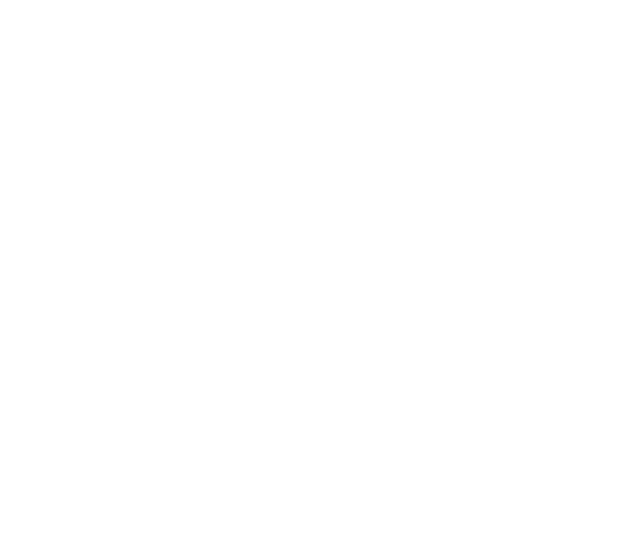
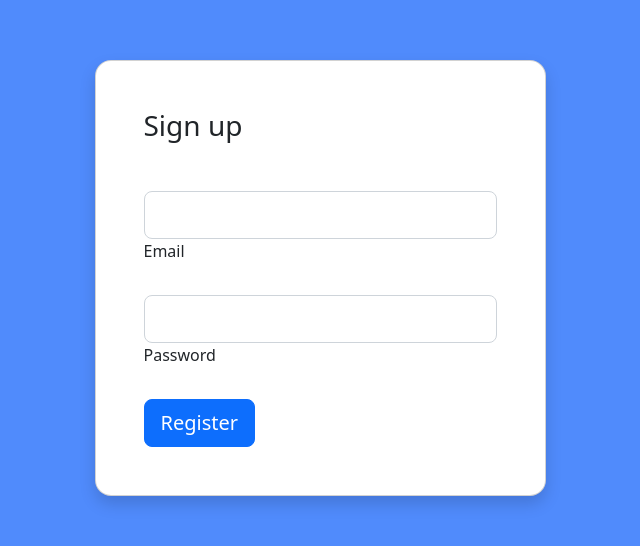
Before and after one commit to real-shut-down-exe/todo_front, an Angular app: page /signup in a window 1280 px wide. Before the commit this address led to /. Shown: the part 122-668 px from the top of the page, without its empty margins (320-960 px from the left). Built offline with nearby package versions, Linux system fonts and the light colour scheme.

Commit message:
eddit login

```diff
--- a/src/app/app-routing.module.ts
+++ b/src/app/app-routing.module.ts
@@ -3,11 +3,13 @@ import { RouterModule, Routes } from '@angular/router';
 import { SigninComponent } from '../app/auth/components/signin/signin.component';
 import { StartPageComponent } from './start-page/start-page.component';
 import { DashboardComponent } from './dashboard/dashboard.component';
+import { SignupComponent } from './auth/components/signup/signup.component';
 
 const routes: Routes = [
   { path: 'signin', component: SigninComponent },
   { path: '', component: StartPageComponent},
   { path: 'dashboard', component: DashboardComponent},
+  { path: 'signup', component: SignupComponent},
 
 ];
 
--- a/src/app/auth/components/signin/signin.component.html
+++ b/src/app/auth/components/signin/signin.component.html
@@ -2,14 +2,14 @@
   <div class="container py-5 h-100">
     <div class="row d-flex justify-content-center align-items-center h-100">
       <div class="col-12 col-md-8 col-lg-6 col-xl-5">
-        <div class="card shadow-2-strong" style="border-radius: 1rem;">
+        <div class="card shadow" style="border-radius: 1rem;">
           <div class="card-body p-5">
             <form [formGroup]="signinForm" (ngSubmit)="loginUser()">
 
               <h3 class="mb-5">Sign in</h3>
 
               <div class="form-outline mb-4">
-                <input type="email" formControlName="email" class="form-control form-control-lg" />
+                <input type="email" formControlName="mail" class="form-control form-control-lg" />
                 <label class="form-label" for="email">Email</label>
               </div>
 
--- a/src/app/auth/components/signin/signin.component.ts
+++ b/src/app/auth/components/signin/signin.component.ts
@@ -10,7 +10,6 @@ import { Router } from '@angular/router';
 })
 export class SigninComponent {
 
-  hide = true;
   signinForm: FormGroup;
 
   constructor(
@@ -19,7 +18,7 @@ export class SigninComponent {
     public router: Router
   ) {
     this.signinForm = this.fb.group({
-      email: ['emre@emre.com'],
+      mail: ['emre.admin.app.com'],
       password: ['123']
     });
   }
--- a/src/app/auth/components/signup/signup.component.html
+++ b/src/app/auth/components/signup/signup.component.html
@@ -1 +1,29 @@
-<p>signup works!</p>
+<section class="vh-100" style="background-color: #508bfc;">
+    <div class="container py-5 h-100">
+        <div class="row d-flex justify-content-center align-items-center h-100">
+            <div class="col-12 col-md-8 col-lg-6 col-xl-5">
+                <div class="card shadow" style="border-radius: 1rem;">
+                    <div class="card-body p-5">
+                        <form [formGroup]="signupForm" (ngSubmit)="registerUser()">
+
+                            <h3 class="mb-5">Sign up</h3>
+
+                            <div class="form-outline mb-4">
+                                <input type="email" formControlName="email" class="form-control form-control-lg" />
+                                <label class="form-label" for="email">Email</label>
+                            </div>
+
+                            <div class="form-outline mb-4">
+                                <input type="password" formControlName="password"
+                                    class="form-control form-control-lg" />
+                                <label class="form-label" for="password">Password</label>
+                            </div>
+
+                            <button class="btn btn-primary btn-lg btn-block" type="submit">Register</button>
+                        </form>
+                    </div>
+                </div>
+            </div>
+        </div>
+    </div>
+</section>
--- a/src/app/auth/components/signup/signup.component.ts
+++ b/src/app/auth/components/signup/signup.component.ts
@@ -1,4 +1,7 @@
 import { Component } from '@angular/core';
+import { FormBuilder, FormGroup } from '@angular/forms';
+import { AuthService } from '../../services/auth.service';
+import { Router } from '@angular/router';
 
 @Component({
   selector: 'app-signup',
@@ -6,5 +9,20 @@ import { Component } from '@angular/core';
   styleUrls: ['./signup.component.css']
 })
 export class SignupComponent {
+  signupForm: FormGroup;
 
+  constructor(
+    public fb: FormBuilder,
+    public authService: AuthService,
+    public router: Router
+  ) {
+    this.signupForm = this.fb.group({
+      email: [''],
+      password: ['']
+    });
+  }
+
+  registerUser() {
+    this.authService.signUp(this.signupForm.value);
+  }
 }
--- a/src/app/auth/services/auth.service.ts
+++ b/src/app/auth/services/auth.service.ts
@@ -10,20 +10,18 @@ import { Router } from '@angular/router';
 export class AuthService {
 
   endpoint: string = 'http://127.0.0.1:8000/api';
-  headers = new HttpHeaders().set('Content-Type', 'application/json');
-  currentUser = {};
-
   constructor(private http: HttpClient, private router: Router) { }
 
   // Sign-in
   signIn(user: User) {
-    console.log(`${this.endpoint}/user/token/`)
     return this.http
-      .post<any>(`${this.endpoint}/user/token/`, user)
-      .subscribe((res: any) => {
-        localStorage.setItem('access_token', res.access);
+      .post<any>(`${this.endpoint}/user/login/`, user,)
+      .subscribe(res  => {
         this.router.navigate(['/dashboard']);
-
       });
   }
+
+  signUp(user: User) {
+    console.log(`${this.endpoint}/user/token/`)
+  }
 }
--- a/src/app/dashboard/models/dashboard.model.ts
+++ b/src/app/dashboard/models/dashboard.model.ts
@@ -8,5 +8,6 @@ export interface Todos{
 }
 
 export interface AddTodo{
+    id: number
     title: string
 }
--- a/src/app/start-page/start-page.component.html
+++ b/src/app/start-page/start-page.component.html
@@ -7,7 +7,7 @@
             </ul>
             <ul class="nav">
                 <li class="nav-item"><a href="signin" class="nav-link link-dark px-2" (click)="navigateToSignIn()">Login</a></li>
-                <li class="nav-item"><a href="#" class="nav-link link-dark px-2">Sign up</a></li>
+                <li class="nav-item"><a href="signup" class="nav-link link-dark px-2" (click)="navigateToSignup()">Sign up</a></li>
             </ul>
         </div>
     </nav>
--- a/src/app/start-page/start-page.component.ts
+++ b/src/app/start-page/start-page.component.ts
@@ -12,4 +12,8 @@ export class StartPageComponent {
   navigateToSignIn() {
     this.router.navigate(['signin']);
   }
+
+  navigateToSignup() {
+    this.router.navigate(['signup']);
+  }
 }
```
Also changed, not shown: src/app/auth/models/user.model.ts (+7 -4 lines).
